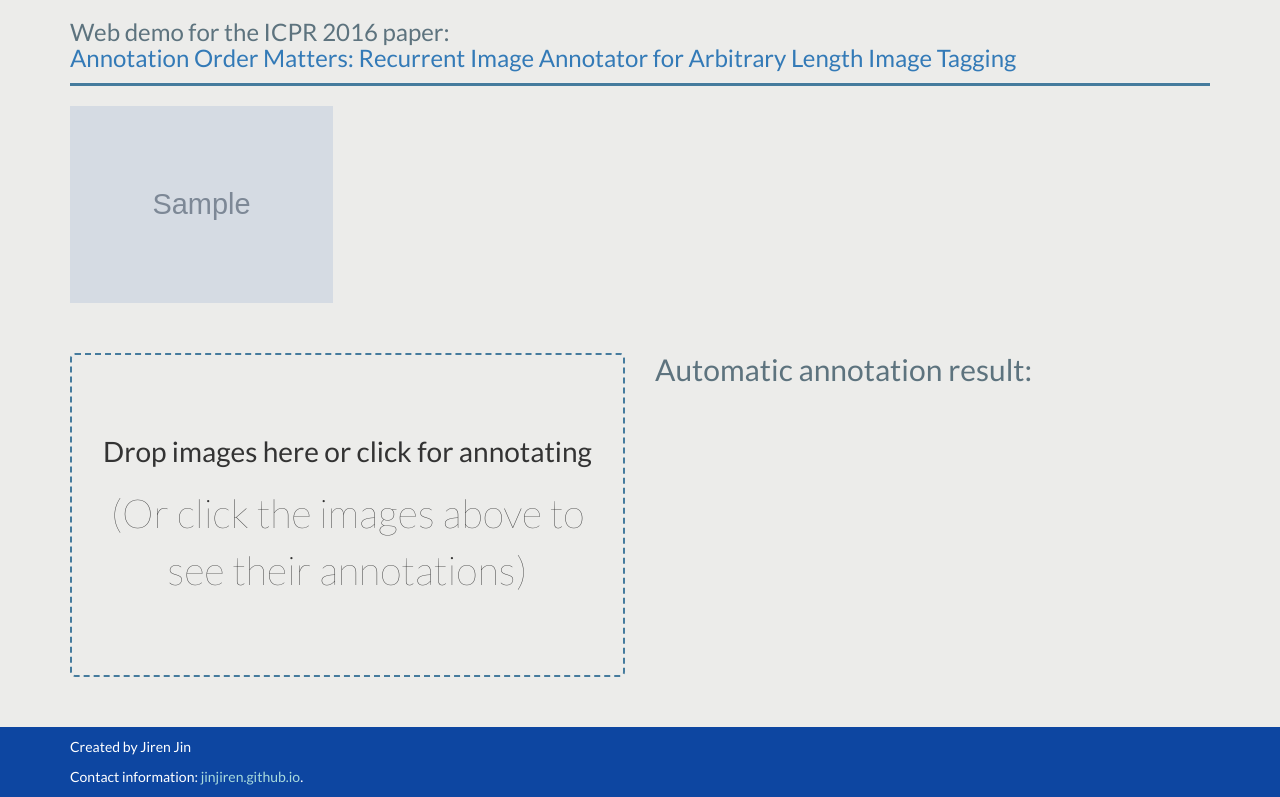
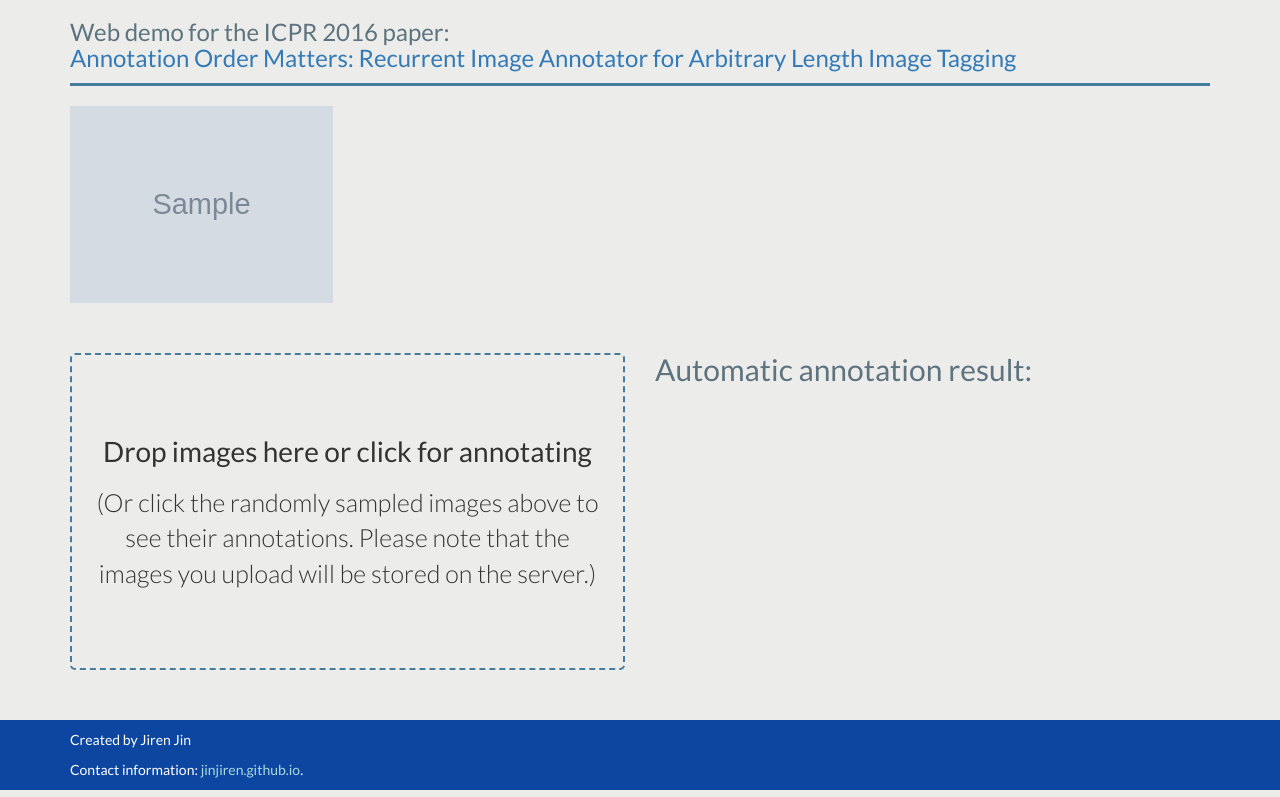
Before and after one commit to JirenJin/recurrent-image-annotator-web-demo, a Django app: template annotator/templates/annotator/index.html in a window 1280 px wide. Shown: the part 259-1056 px from the top of the page. Run offline with Django 3.2, Linux system fonts and the light colour scheme; the template is opened without the code that fills it: most values are stand-ins (such as "Sample title", 1, 10 or a date in 2020); grey boxes marked "Sample" are stand-in pictures; some libraries are stand-ins or nearby versions.

Commit message:
feat: Add notes on storing the uploaded images and randomly sampled images

```diff
--- a/annotator/static/annotator/css/style.css
+++ b/annotator/static/annotator/css/style.css
@@ -97,15 +97,15 @@ body {
 
 .dropzone .dz-message {
     font-weight: 400;
-    font-size: 2em;
+    font-size: 28px;
 }
 
 .dropzone .dz-preview.dz-image-preview {
   background: #ECECEA; }
 
 .dropzone .dz-message .note {
-    font-size: 40px;
-    font-weight: 100;
+    font-size: 25px;
+    font-weight: 300;
     display: block;
     margin-top: 1.4rem;
 }
--- a/annotator/templates/annotator/index.html
+++ b/annotator/templates/annotator/index.html
@@ -77,7 +77,7 @@
                         {% csrf_token %}
                         <div class="dz-message needsclick">
                             Drop images here or click for annotating<br>
-                            <span class="note needsclick">(Or click the images above to see their annotations)</span>
+                            <span class="note needsclick">(Or click the randomly sampled images above to see their annotations. Please note that the images you upload will be stored on the server.)</span>
                         </div>
                     </form>
                     <script src="{% static 'annotator/js/dropzone.js' %}"></script>
```
